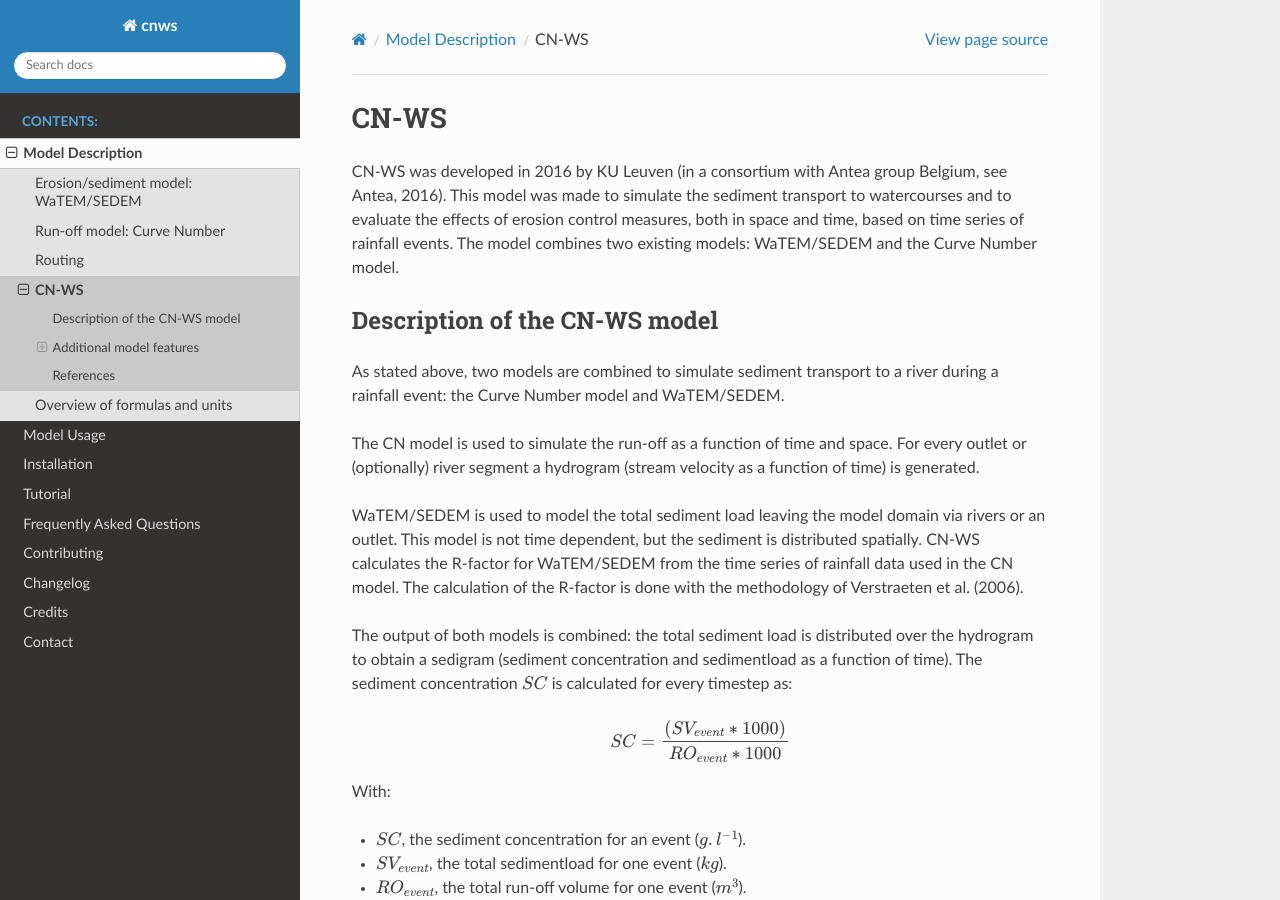
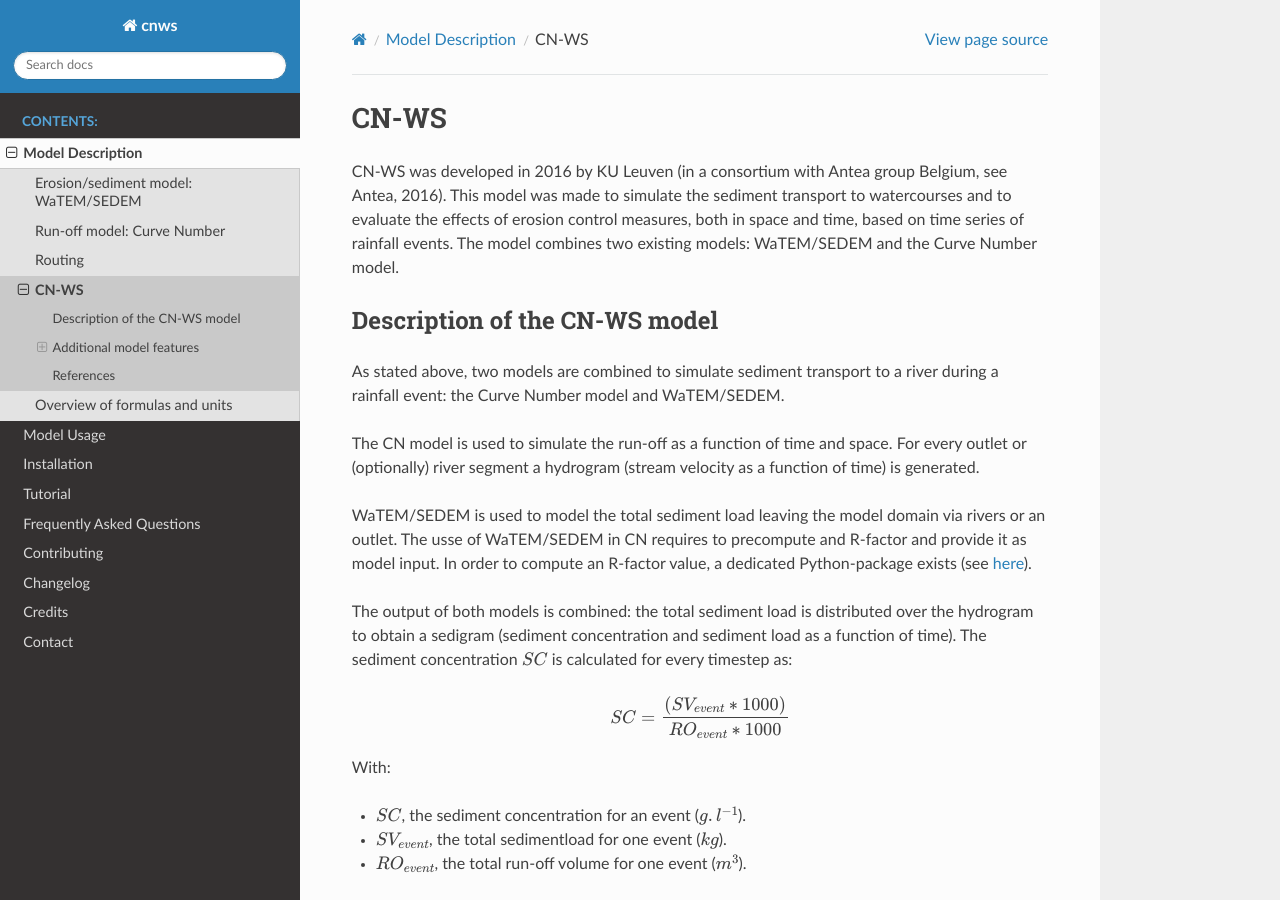
Before and after one commit to watem-sedem/watem-sedem, a Sphinx documentation site: the page built from docs/cn-ws.rst, in a window 1280 px wide and 900 px high. Built offline with Sphinx 7.4.7 and the Read the Docs theme 2.0.0, drawn with Linux system fonts in a browser that asks for light colours.

Commit message:
update docs, remove reference to "use rfactor" and explain that the use of the R-factor is mandatory

```diff
--- a/docs/cn-ws.rst
+++ b/docs/cn-ws.rst
@@ -23,16 +23,15 @@ For every outlet or (optionally) river segment a hydrogram (stream velocity as a
 function of time) is generated.
 
 WaTEM/SEDEM is used to model the total sediment load leaving the model domain
-via rivers or an outlet. This model is not time dependent, but the sediment is
-distributed spatially. CN-WS calculates the R-factor for WaTEM/SEDEM from the
-time series of rainfall data used in the CN model. The calculation of the
-R-factor is done with the methodology of Verstraeten et al.
-(2006).
+via rivers or an outlet. The usse of WaTEM/SEDEM in CN requires to precompute
+and R-factor and provide it as model input. In order to compute an R-factor
+value, a dedicated Python-package exists
+(see `here <https://cn-ws.github.io/rfactor/>`_).
 
 The output of both models is combined: the total sediment load is distributed
-over the hydrogram to obtain a sedigram (sediment concentration and sedimentload
-as a function of time). The sediment concentration :math:`SC` is calculated for every
-timestep as:
+over the hydrogram to obtain a sedigram (sediment concentration and sediment
+load as a function of time). The sediment concentration :math:`SC` is
+calculated for every timestep as:
 
 .. math::
     SC = \frac{(SV_{event}*1000)}{RO_{event}*1000}
--- a/docs/inifile.rst
+++ b/docs/inifile.rst
@@ -37,8 +37,6 @@ Overview
 | Simplified model version    | boolean   | false                     | WS           |           |
 +-----------------------------+-----------+---------------------------+--------------+-----------+
 | Include sewers              | boolean   | false                     | R, WS, CN    |           |
-+-----------------------------+-----------+---------------------------+--------------+-----------+
-| Use R factor                | boolean   | false                     | WS, CN       |           |
 +-----------------------------+-----------+---------------------------+--------------+-----------+
 | Create ktc map              | boolean   | true                      | WS, CN       |           |
 +-----------------------------+-----------+---------------------------+--------------+-----------+
```
Also changed, not shown: docs/choices.rst (+0 -20 lines), docs/input.rst (+5 -4 lines).
